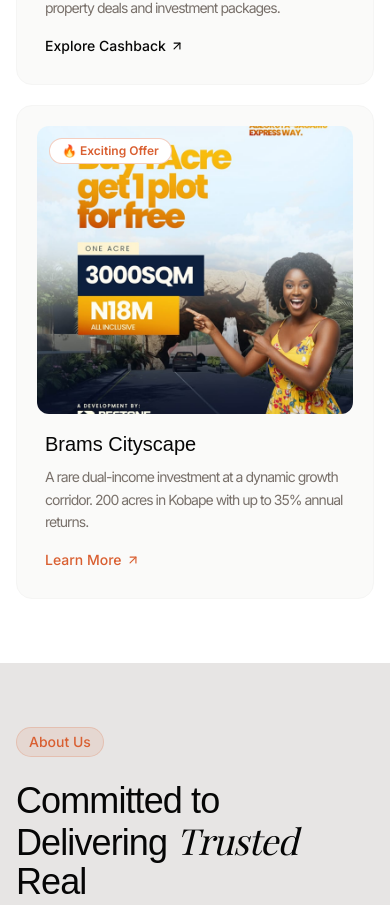
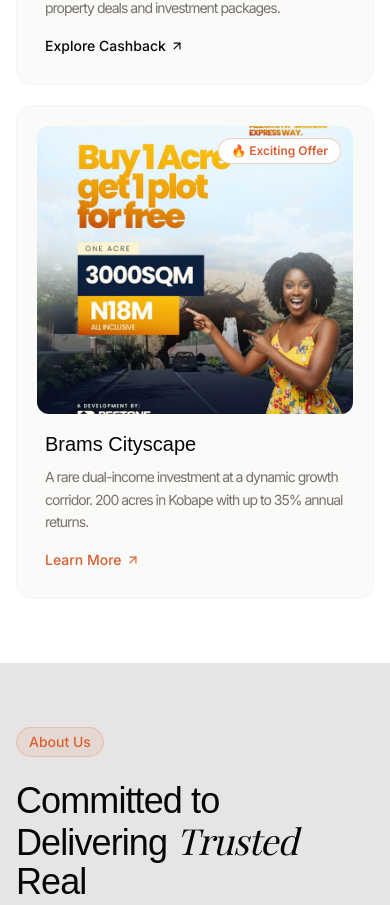
Before and after one commit to Yomabasi8/pestone-real, a Next.js app: page / in a window 390 px wide. Shown: the part 3215-4120 px from the top of the page. Built offline with nearby package versions, Linux system fonts and the light colour scheme; a web font is replaced by a local one.

Commit message:
fix: adjust offer tag positioning for better mobile responsiveness

```diff
--- a/components/Offers.tsx
+++ b/components/Offers.tsx
@@ -75,7 +75,7 @@ export default function Offers() {
                   className="object-cover transition-transform duration-500 group-hover:scale-105"
                 />
                 {offer.tag && (
-                  <span className="absolute top-3 left-3 z-10 inline-flex items-center px-3 py-1 rounded-full text-xs font-semibold bg-white text-brand-orange border border-brand-orange/30">
+                  <span className="absolute top-3 left-3 sm:left-3 right-3 sm:right-auto z-10 inline-flex items-center px-3 py-1 rounded-full text-xs font-semibold bg-white text-brand-orange border border-brand-orange/30 ml-auto sm:ml-0 w-fit">
                     {offer.tag}
                   </span>
                 )}
```
